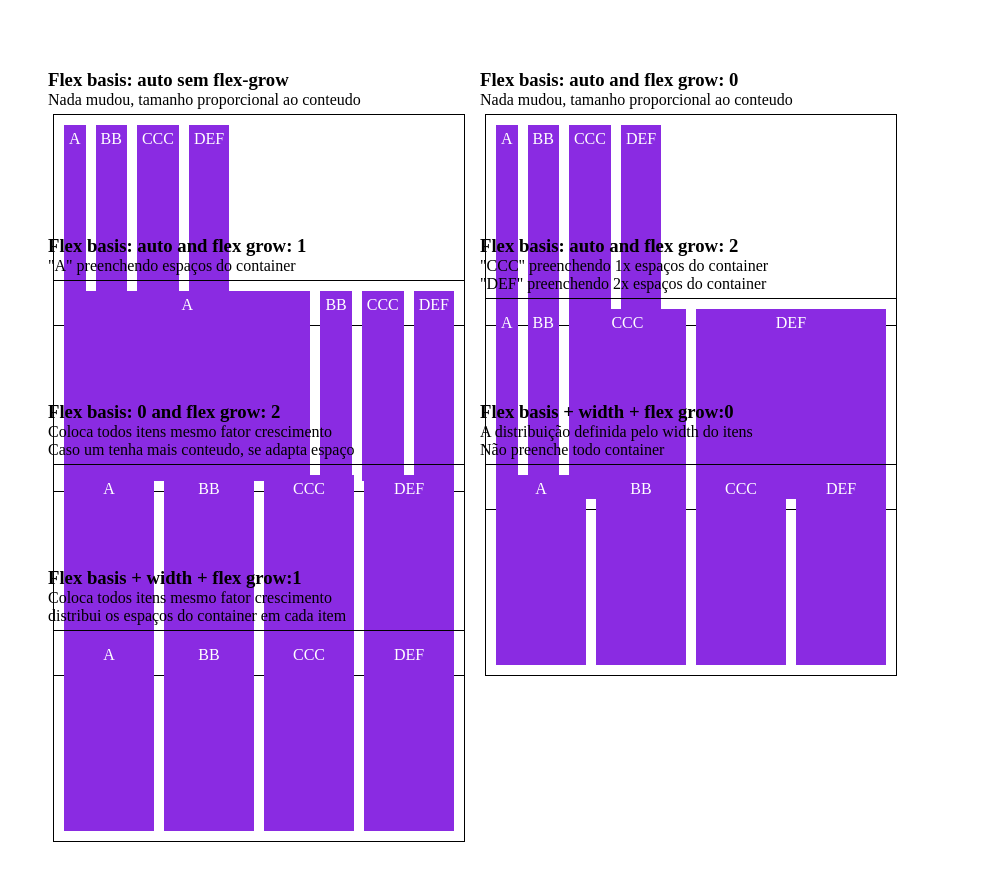
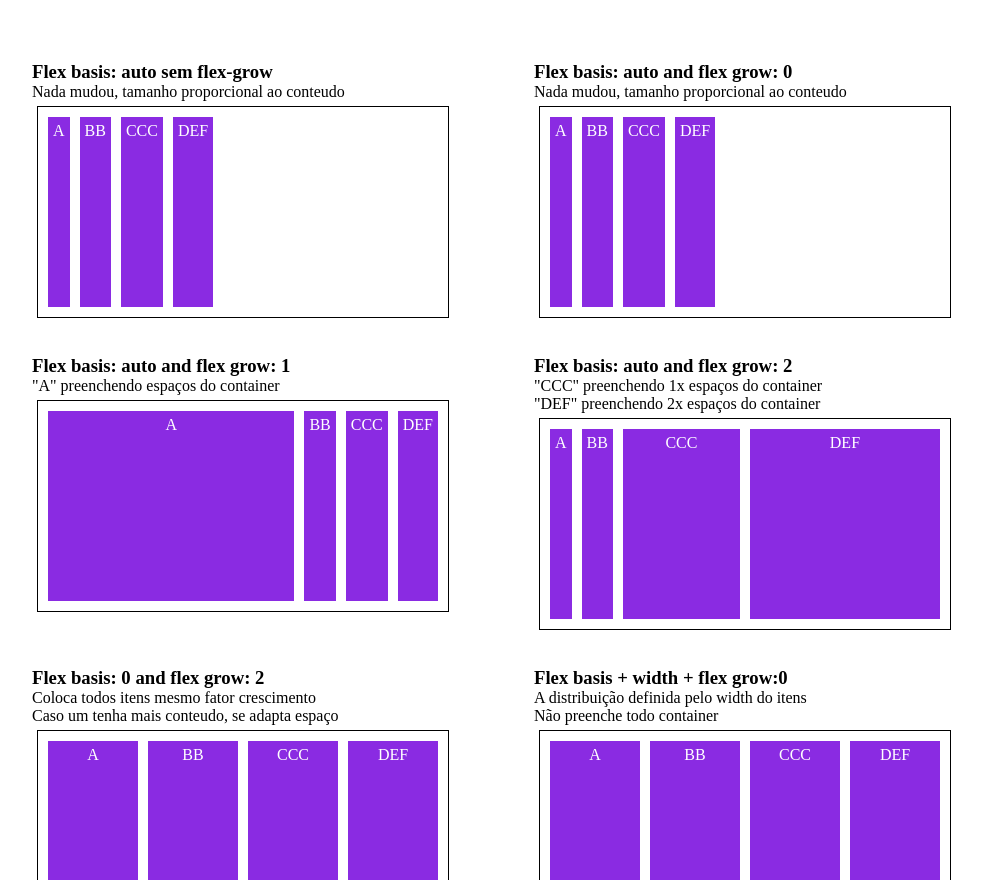
Before and after one commit to ericks0nmartinez/dio-flex-box, a plain HTML site: page src/flex-basis.html in a window 1280 px wide. Shown: the part 72-952 px from the top of the page, without its empty margins (0-982 px from the left). Before the commit the page ends 914 px from the top, so only its background shows below. Drawn offline with Linux system fonts and the light colour scheme.

Commit message:
feat: pratica com flex

```diff
--- a/src/css/flex-shrink.css
+++ b/src/css/flex-shrink.css
@@ -1,37 +1,4 @@
-* {
-    margin: 0;
-    padding: 0;
-}
-
-header {
-    margin: 2rem;
-}
-
-h2 {
-    margin: 1rem 0;
-}
-
-main {
-    padding: 2rem;
-    display: flex;
-    flex-wrap: wrap;
-}
-
-section {
-    margin: 50px;
-}
-
-.container {
-    width: 400px;
-    border: 1px solid black;
-    display: flex;
-}
-
 .item {
-    background: blueviolet;
-    color: white;
-    text-align: center;
-    margin: 5px;
     font-size: 24px;
 }
 
--- a/src/css/flex.css
+++ b/src/css/flex.css
@@ -1,18 +1,25 @@
 .container {
     max-width: 400px;
-    border: 1px solid black;
-    display: flex;
+    min-height: 50px;
 }
 
 .item {
-    background: blueviolet;
-    color: white;
-    margin: 5px;
-    padding: 2px;
     font-size: 24px;
     text-align: center;
+}
+
+.largura {
+    width: 200px;
+}
+
+.largura-min {
+    min-width: 250px;
 }
 
 .flex-1 {
     flex: 1;
 }
+
+.flex-2 {
+    flex: 2;
+}
--- a/src/flex-basis.html
+++ b/src/flex-basis.html
@@ -16,83 +16,83 @@
         <h1>Flex Basis</h1>
     </header>
     <main>
-        <div>
+        <section>
             <h3>Flex basis: auto sem flex-grow</h3>
             <p>Nada mudou, tamanho proporcional ao conteudo</p>
-            <section class="container">
-                <div class="item basis-auto">A</div>
-                <div class="item basis-auto">BB</div>
-                <div class="item basis-auto">CCC</div>
-                <div class="item basis-auto">DEF</div>
+            <ul class="container">
+                <li class="item basis-auto">A</li>
+                <li class="item basis-auto">BB</li>
+                <li class="item basis-auto">CCC</li>
+                <li class="item basis-auto">DEF</li>
+            </ul>
         </section>
-        </div>
-        <div>
+        <section>
             <h3>Flex basis: auto and flex grow: 0</h3>
             <p>Nada mudou, tamanho proporcional ao conteudo</p>
-            <section class="container">
-                <div class="item basis-auto flex-grow-0">A</div>
-                <div class="item basis-auto flex-grow-0">BB</div>
-                <div class="item basis-auto flex-grow-0">CCC</div>
-                <div class="item  basis-auto flex-grow-0">DEF</div>
+            <ul class="container">
+                <li class="item basis-auto flex-grow-0">A</li>
+                <li class="item basis-auto flex-grow-0">BB</li>
+                <li class="item basis-auto flex-grow-0">CCC</li>
+                <li class="item  basis-auto flex-grow-0">DEF</li>
+            </ul>
         </section>
-        </div>
-        <div>
+        <section>
             <h3>Flex basis: auto and flex grow: 1</h3>
             <p>"A" preenchendo espaços do container</p>
-            <section class="container">
-                <div class="item basis-auto flex-grow-1">A</div>
-                <div class="item basis-auto flex-grow-0">BB</div>
-                <div class="item basis-auto">CCC</div>
-                <div class="item basis-auto">DEF</div>
+            <ul class="container">
+                <li class="item basis-auto flex-grow-1">A</li>
+                <li class="item basis-auto flex-grow-0">BB</li>
+                <li class="item basis-auto">CCC</li>
+                <li class="item basis-auto">DEF</li>
+            </ul>
         </section>
-        </div>
 
-        <div>
+        <section>
             <h3>Flex basis: auto and flex grow: 2</h3>
             <p>"CCC" preenchendo 1x espaços do container</p>
             <p>"DEF" preenchendo 2x espaços do container</p>
-            <section class="container">
-                <div class="item basis-auto">A</div>
-                <div class="item basis-auto flex-grow-0">BB</div>
-                <div class="item basis-auto flex-grow-1">CCC</div>
-                <div class="item basis-auto flex-grow-2">DEF</div>
+            <ul class="container">
+                <li class="item basis-auto">A</li>
+                <li class="item basis-auto flex-grow-0">BB</li>
+                <li class="item basis-auto flex-grow-1">CCC</li>
+                <li class="item basis-auto flex-grow-2">DEF</li>
+            </ul>
         </section>
-        </div>
-        <div>
+        <section>
             <h3>Flex basis: 0 and flex grow: 2</h3>
             <p>Coloca todos itens mesmo fator crescimento</p>
             <p>Caso um tenha mais conteudo, se adapta espaço</p>
-            <section class="container">
-                <div class="item basis-0 flex-grow-2">A</div>
-                <div class="item basis-0 flex-grow-2">BB</div>
-                <div class="item basis-0 flex-grow-2">CCC</div>
-                <div class="item basis-0 flex-grow-2">DEF</div>
+            <ul class="container">
+                <li class="item basis-0 flex-grow-2">A</li>
+                <li class="item basis-0 flex-grow-2">BB</li>
+                <li class="item basis-0 flex-grow-2">CCC</li>
+                <li class="item basis-0 flex-grow-2">DEF</li>
+            </ul>
         </section>
-        </div>
 
-        <div>
+        <section>
             <h3>Flex basis + width + flex grow:0</h3>
             <p>A distribuição definida pelo width do itens</p>
             <p>Não preenche todo container</p>
-            <section class="container">
-                <div class="item width-80px flex-grow-0">A</div>
-                <div class="item width-80px flex-grow-0">BB</div>
-                <div class="item width-80px flex-grow-0">CCC</div>
-                <div class="item width-80px flex-grow-0">DEF</div>
+            <ul class="container">
+                <li class="item width-80px flex-grow-0">A</li>
+                <li class="item width-80px flex-grow-0">BB</li>
+                <li class="item width-80px flex-grow-0">CCC</li>
+                <li class="item width-80px flex-grow-0">DEF</li>
+            </ul>
         </section>
-        </div>
 
-        <div>
+        <section>
             <h3>Flex basis + width + flex grow:1</h3>
             <p>Coloca todos itens mesmo fator crescimento</p>
             <p>distribui os espaços do container em cada item</p>
-            <section class="container">
-                <div class="item flex-grow-1 width-80px">A</div>
-                <div class="item flex-grow-1 width-80px">BB</div>
-                <div class="item flex-grow-1 width-80px">CCC</div>
-                <div class="item flex-grow-1 width-80px">DEF</div>
+            <ul class="container">
+                <li class="item flex-grow-1 width-80px">A</li>
+                <li class="item flex-grow-1 width-80px">BB</li>
+                <li class="item flex-grow-1 width-80px">CCC</li>
+                <li class="item flex-grow-1 width-80px">DEF</li>
+            </ul>
         </section>
-        </div>
     </main>
 </body>
 
```
Also changed, not shown: src/flex.html (+42 -0 lines). Lines whose indentation alone changed are shown as unchanged.
